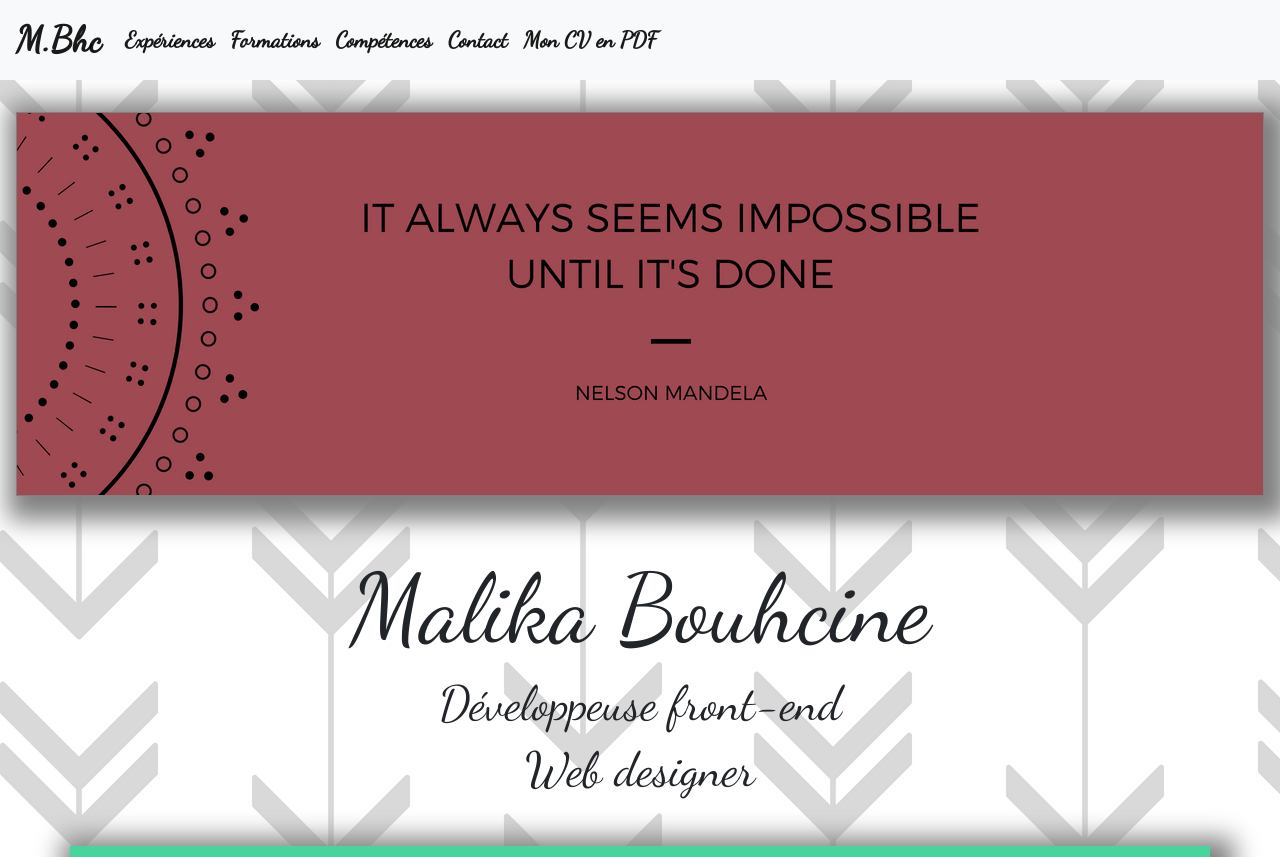
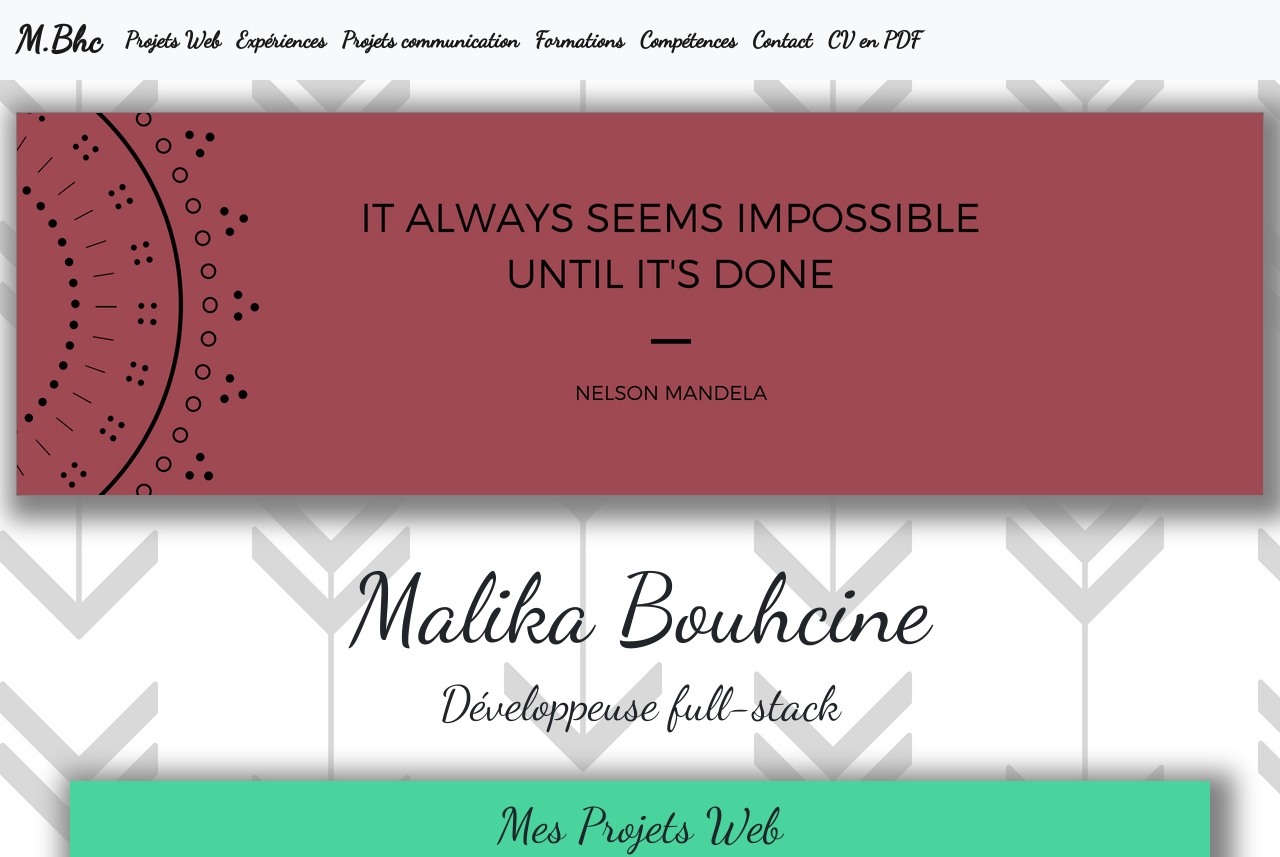
Before and after one commit to malikabhc/malikabhc.github.io, a plain HTML site: page index.html in a window 1280 px wide. Shown: the top 857 px of the page. Drawn offline with nearby package versions, Linux system fonts and the light colour scheme.

Commit message:
modif navbar

```diff
--- a/index.html
+++ b/index.html
@@ -32,7 +32,13 @@
       <div class="collapse navbar-collapse" id="navbarSupportedContent">
         <ul class="navbar-nav mr-auto">
           <li class="nav-item active">
+            <a class="nav-link" href="#webProjects">Projets Web</a>
+          </li>
+          <li class="nav-item active">
             <a class="nav-link" href="#experiences">Expériences</a>
+          </li>
+          <li class="nav-item active">
+            <a class="nav-link" href="#comProjects">Projets communication</a>
           </li>
           <li class="nav-item active">
             <a class="nav-link" href="#formation">Formations</a>
@@ -44,7 +50,7 @@
             <a class="nav-link" href="#contact">Contact</a>
           </li>
           <li class="nav-item active">
-            <a class="nav-link" href="#">Mon CV en PDF</a>
+            <a class="nav-link" href="#">CV en PDF</a>
           </li>
         </ul>
       </div>
@@ -54,7 +60,7 @@
     <div class="col-lg-12 col-md-12 col-xs-12 text-center">
       <div class="name">
         <h1>Malika Bouhcine</h1>
-        <h3>Développeuse front-end </h3> <h3>Web designer</h3>
+        <h3>Développeuse full-stack</h3>
       </div>
     </div>
   </div> <!-- DIV NAME -->
```
